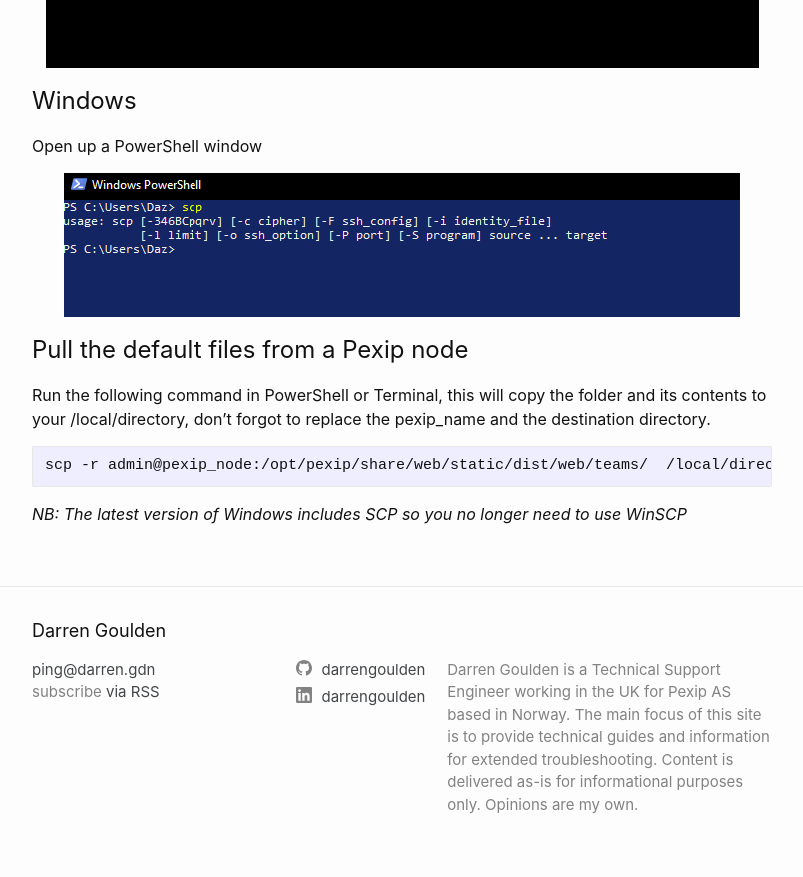
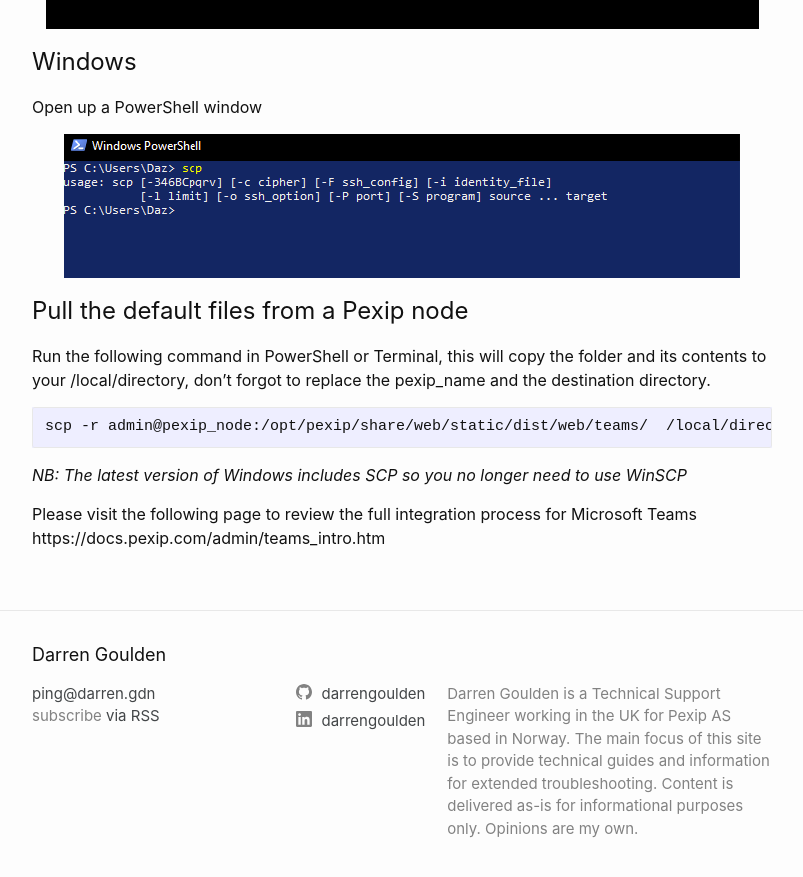
Before and after one commit to darrengoulden/darrengdn, a Jekyll site: the page built from _posts/2020-09-04-hosting-your-own-alternate-dialling-instructions.markdown, in a window 1280 px wide and 900 px high, scrolled down 1930 px. Shown: the top 877 px of the window, without its empty margins (238-1041 px from the left). Built offline with Jekyll 4.4.1, drawn with Linux system fonts in a browser that asks for light colours; comment, search, counter and statistics services are not loaded; some of the changed text lies outside the part shown.

Commit message:
update cvi post

````diff
--- a/_posts/2020-09-04-hosting-your-own-alternate-dialling-instructions.markdown
+++ b/_posts/2020-09-04-hosting-your-own-alternate-dialling-instructions.markdown
@@ -4,8 +4,6 @@
 date:   2020-09-04 08:00:00 +0100
 categories: pexip cvi
 ---
-
-https://docs.pexip.com/admin/teams_intro.htm
 
 When you enable Microsoft Teams integration with Pexip Infinity one of the [final steps](https://docs.pexip.com/admin/teams_connector.htm#authorize_lobby) is to configure the dialling instructions for your users using the `SkypeOnlineConnector` PowerShell module.  The dialling instructions are embedded into a Microsoft Teams invite and enables users to visit a webpage with additional joining instructions for the meeting.
 
@@ -46,3 +44,5 @@
 ```
 
 _NB: The latest version of Windows includes SCP so you no longer need to use WinSCP_
+
+Please visit the following page to review the full integration process for Microsoft Teams https://docs.pexip.com/admin/teams_intro.htm
````
